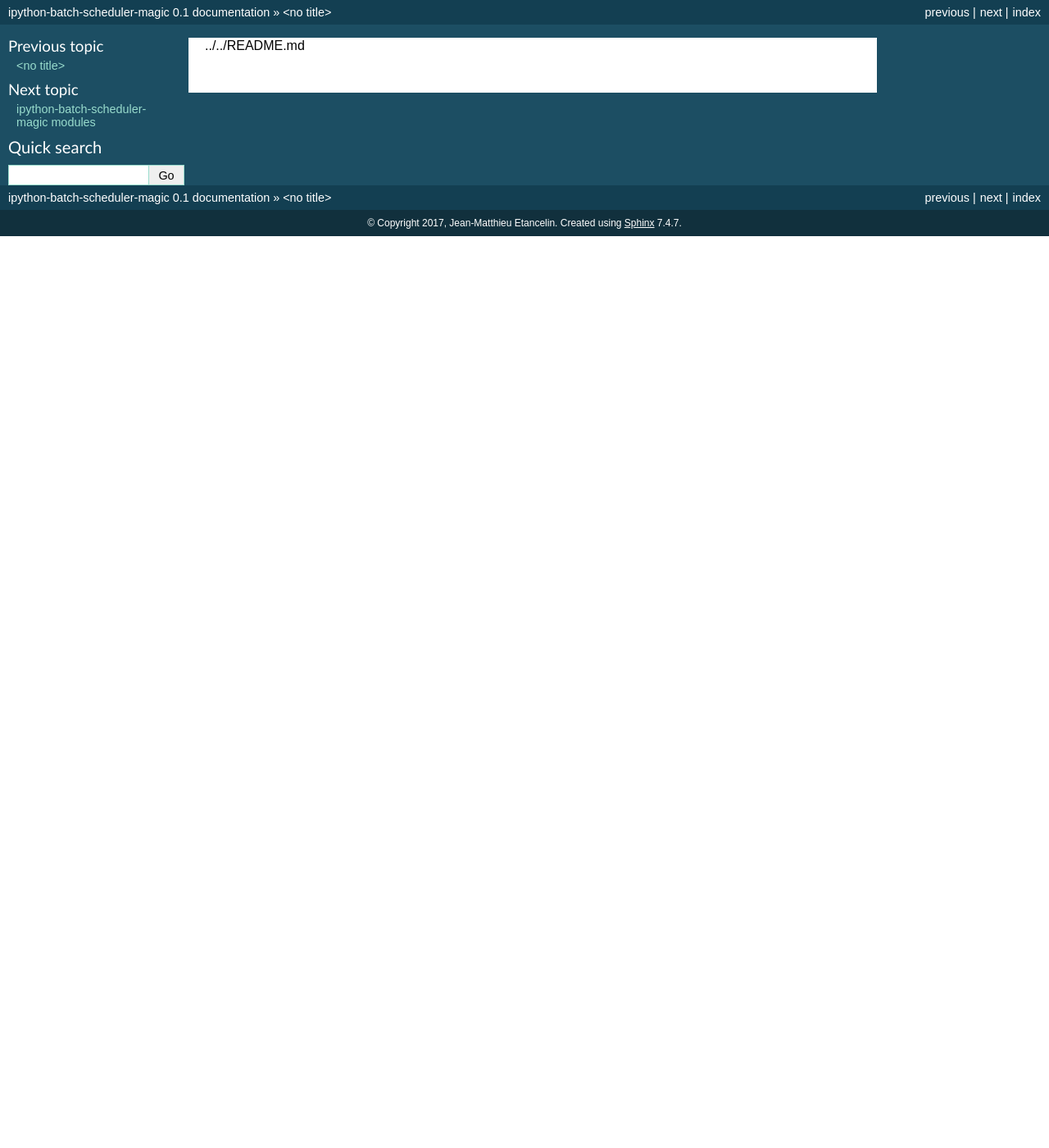
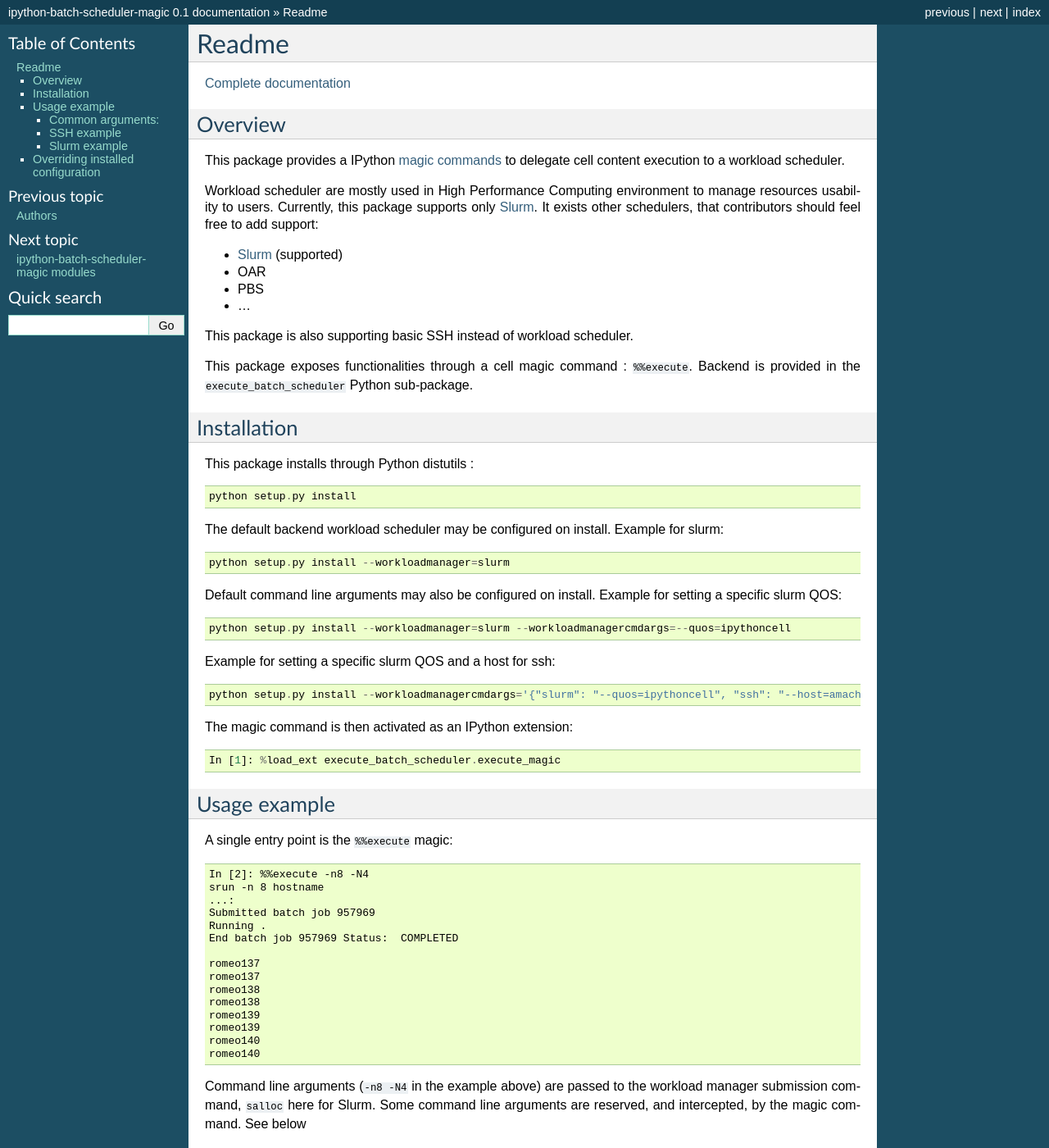
Before and after one commit to jmetancelin/ipython-batch-scheduler-magic, a Sphinx documentation site: the page built from docs/source/README.md, in a window 1280 px wide and 1400 px high. Shown: the whole window at 82% size. Built offline with Sphinx 7.4.7, drawn with Linux system fonts in a browser that asks for light colours; some of the changed text lies outside the part shown.

Commit message:
Fix symlink in documentation pages. Add script for sphinx doc build.

````diff
--- a/docs/source/README.md
+++ b/docs/source/README.md
@@ -1 +1,134 @@
-../../README.md
+Readme
+======
+
+[Complete documentation](https://jmetancelin.github.io/ipython-batch-scheduler-magic/)
+
+
+Overview
+--------
+
+This package provides a IPython [magic commands](http://ipython.readthedocs.io/en/stable/interactive/magics.html) to delegate cell content execution to a workload scheduler.
+
+Workload scheduler are mostly used in High Performance Computing environment to manage resources usability to users. Currently, this package supports only [Slurm](http://slurm). It exists other schedulers, that contributors should feel free to add support:
+
+- [Slurm](http://slurm) (supported)
+- OAR
+- PBS
+- ...
+
+This package is also supporting basic SSH instead of workload scheduler.
+
+This package exposes functionalities through a cell magic command : `%%execute`. Backend is provided in the `execute_batch_scheduler` Python sub-package.
+
+
+Installation
+------------
+
+This package installs through Python distutils :
+
+    python setup.py install
+
+The default backend workload scheduler may be configured on install. Example for slurm:
+
+    python setup.py install --workloadmanager=slurm
+
+Default command line arguments may also be configured on install. Example for setting a specific slurm QOS:
+
+    python setup.py install --workloadmanager=slurm --workloadmanagercmdargs=--quos=ipythoncell
+
+Example for setting a specific slurm QOS and a host for ssh:
+
+    python setup.py install --workloadmanagercmdargs='{"slurm": "--quos=ipythoncell", "ssh": "--host=amachine"}'
+
+
+The magic command is then activated as an IPython extension:
+
+    In [1]: %load_ext execute_batch_scheduler.execute_magic
+
+Usage example
+-------------
+
+A single entry point is the `%%execute` magic:
+
+```text
+In [2]: %%execute -n8 -N4
+srun -n 8 hostname
+...:
+Submitted batch job 957969
+Running .
+End batch job 957969 Status:  COMPLETED
+
+romeo137
+romeo137
+romeo138
+romeo138
+romeo139
+romeo139
+romeo140
+romeo140
+```
+
+Command line arguments (`-n8 -N4` in the example above) are passed to the workload manager submission command, `salloc` here for Slurm. Some command line arguments are reserved, and intercepted, by the magic command. See below
+
+#### Common arguments:
+
+- `--wlm=<backend>` : select the backend workload manager (currently available: `ssh`, `slurm`). Default value is set at install.
+- `--shell=<SHELL>` : shell to use as a script shebang `!#SHELL`. Default value is `/bin/bash`
+- `--bg` : run the cell content in background. No output will be printed for this cell.
+- `--amgr=<VAR>` : variable in user namespace to store backend object. Only way to get cell output when used with `--bg`.
+
+
+### SSH example
+
+SSH backend is not a workload manager but simply use ssh to reach executing resources. The ssh is not taking any standard input from user so it must connect without password or passphrase.
+
+Specific arguments:
+
+- `--host` : host to reach with ssh
+
+```text
+In [3]: %%execute --workloadmanager=ssh --host=adistantmachine
+echo "Hello from $(hostname)"
+...:
+SSH started with pid: 10315
+Running .
+Done
+Hello from adistantmachine
+```
+
+
+### Slurm example
+
+Slurm backend to run cell content as slurm jobs. All parameters are passed to `sbatch` command.
+
+
+```text
+In [4]: %%execute -n8 -N1 --reservation=rsv --time=00:42:00
+echo $SLURM_JOB_ID
+srun -n 8 hostname
+...:
+Submitted batch job 957970
+Running .
+End batch job 957970 Status:  COMPLETED
+
+957970
+romeo141
+romeo141
+romeo141
+romeo141
+romeo141
+romeo141
+romeo141
+romeo141
+```
+
+
+## Overriding installed configuration
+
+A IPython profile specific configuration may be wanted for 'on-the-fly' generated profiles (associated to a specific usage). This configuration would override install parameters. To do so, inserts this kind of line in the `ipython_config.py` file of the profile:
+
+```python
+c.InteractiveShellApp.exec_lines = [
+    'import execute_cell; execute_cell._DEFAULT_LINE_CMD_ARGS="--host=amachine"; execute_cell._DEFAULT_MGR="ssh"'
+]
+```
````
Also changed, not shown: docs/source/AUTHORS.md (+3 -1 lines), 1 other file.
